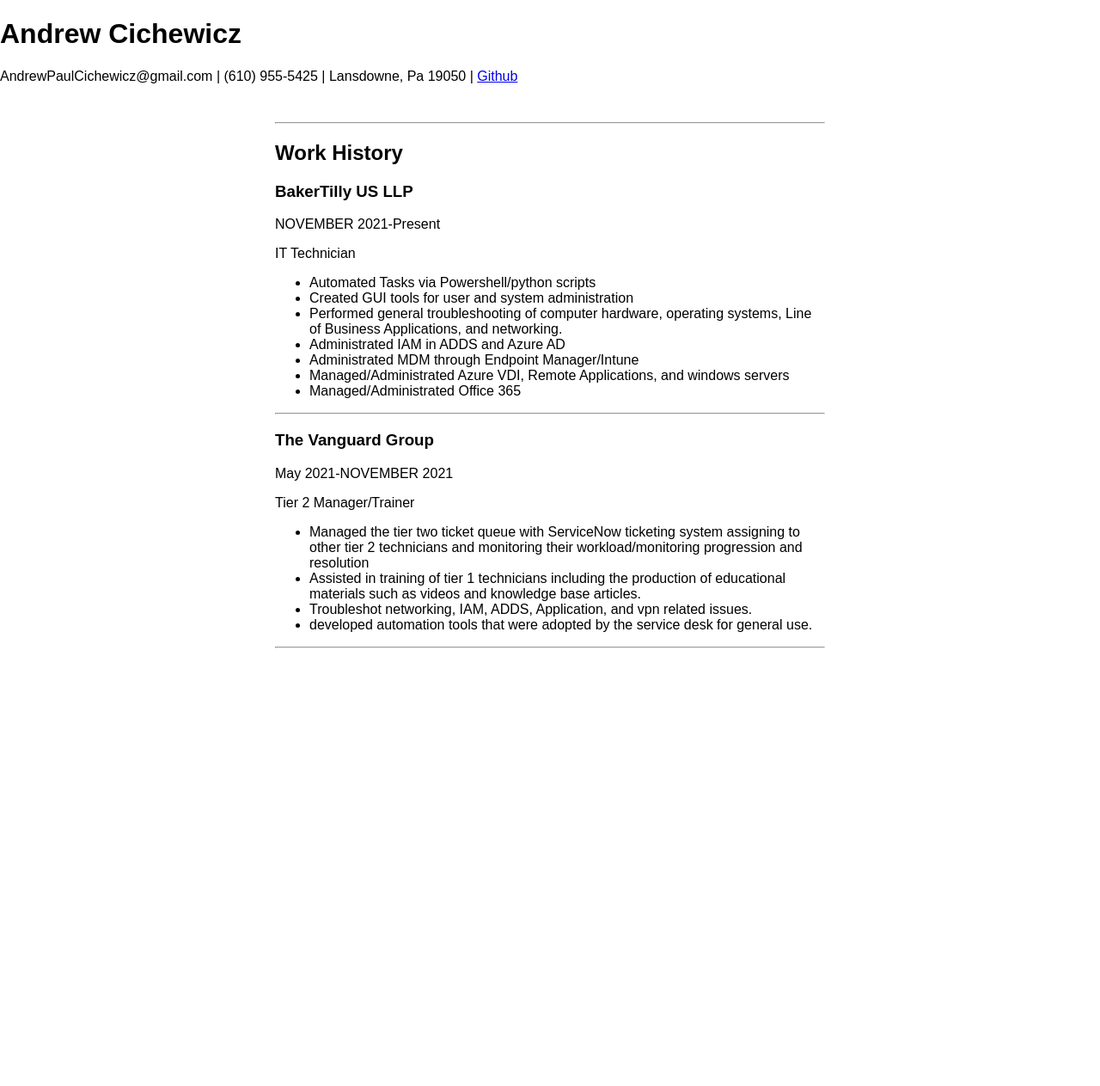
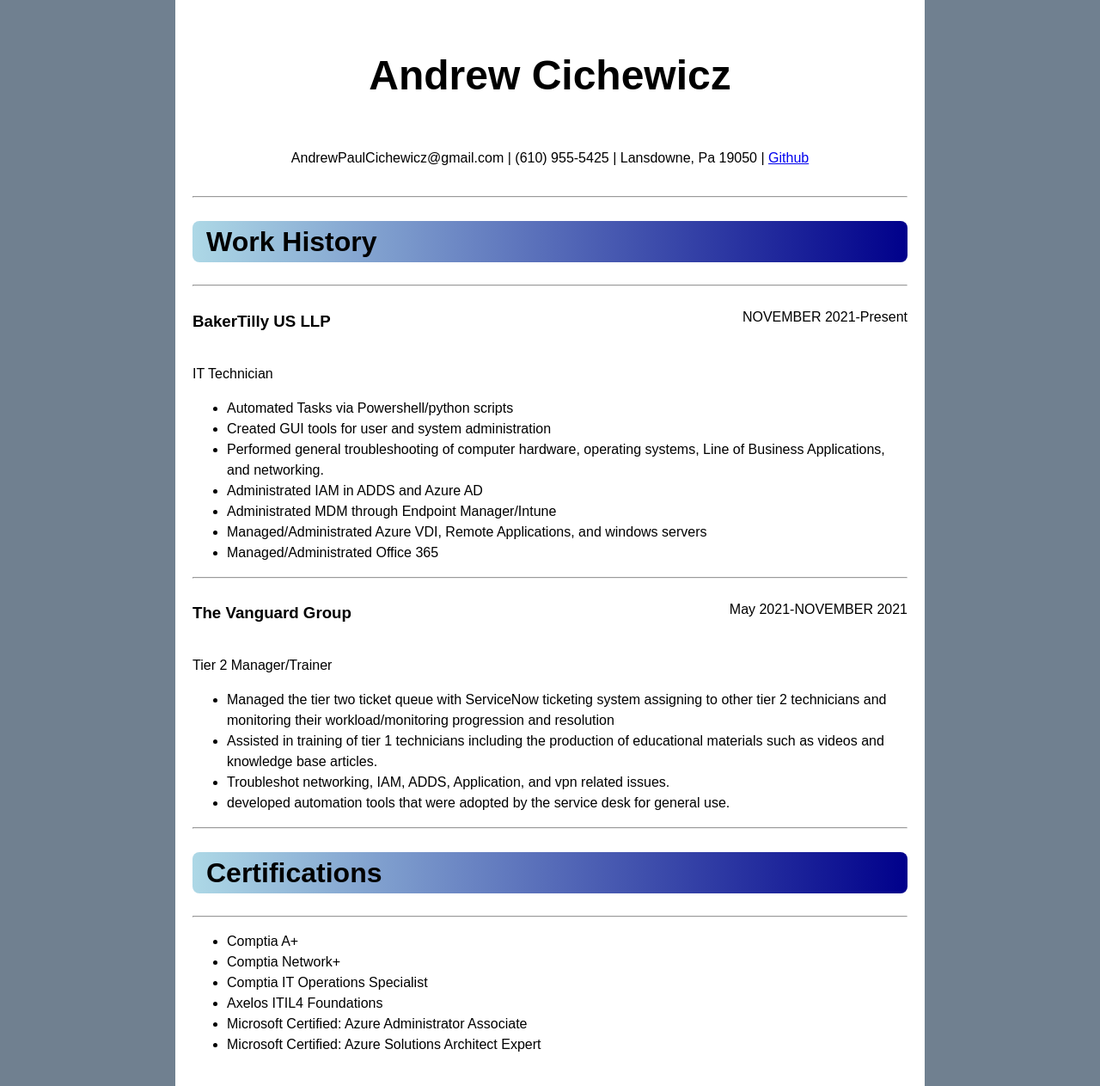
Before and after one commit to APCichewicz/vanilla-resume, a website: page src/index.html in a window 1280 px wide. Shown: the whole page at 86% size. Before the commit the page ends 800 px from the top, so only its background shows below. Drawn offline with Linux system fonts and the light colour scheme.

Commit message:
information added

```diff
--- a/src/index.html
+++ b/src/index.html
@@ -19,8 +19,9 @@
       <section>
         <hr />
         <h2>Work History</h2>
+        <hr />
         <div>
-          <div>
+          <div class="section-header">
             <h3>BakerTilly US LLP</h3>
             <p>NOVEMBER 2021-Present</p>
           </div>
@@ -43,7 +44,7 @@
         </div>
         <hr />
         <div>
-          <div>
+          <div class="section-header">
             <h3>The Vanguard Group</h3>
             <p>May 2021-NOVEMBER 2021</p>
           </div>
@@ -71,7 +72,22 @@
         </div>
         <hr />
       </section>
-      <section></section>
+      <section id="certs">
+        <div>
+          <div>
+            <h2>Certifications</h2>
+          </div>
+          <hr />
+          <ul>
+            <li>Comptia A+</li>
+            <li>Comptia Network+</li>
+            <li>Comptia IT Operations Specialist</li>
+            <li>Axelos ITIL4 Foundations</li>
+            <li>Microsoft Certified: Azure Administrator Associate</li>
+            <li>Microsoft Certified: Azure Solutions Architect Expert</li>
+          </ul>
+        </div>
+      </section>
       <section></section>
     </main>
   </body>
--- a/src/styles.css
+++ b/src/styles.css
@@ -2,20 +2,49 @@
   font-family: Arial, Helvetica, sans-serif;
 }
 
-html, body {
+html,
+body {
   margin: 0;
   border: 0;
   padding: 0;
   background-color: #fff;
+  line-height: 1.5;
+  background: slategrey;
 }
 
-main {
+main,
+header {
   margin: auto;
-  width: 50%;
+  width: 65%;
   padding: 20px;
+  background-color: #fff;
+}
+header {
+  display: grid;
+  grid-template-columns: 1fr;
+  grid-template-rows: 2fr 1fr;
+  height: 10rem;
+  align-items: center;
+  justify-items: center;
+}
+header > h1 {
+  grid-row: 1;
+  grid-column: 1;
+  font-size: 3rem;
+  text-align: center;
+}
+.section-header {
+  display: flex;
+  justify-content: space-between;
 }
 
-main > h1 {
-  text-align: center;
-  font-size: 3.5em;
+h2 {
+  background: linear-gradient(to right, lightblue, darkblue);
+  font-size: 2rem;
+  padding-inline: 1rem;
+  border-radius: 0.5rem;
 }
+#certs ul {
+  display: grid;
+  grid-template-columns: repeat(auto-fit, minmax(400px, 1fr));
+}
```
